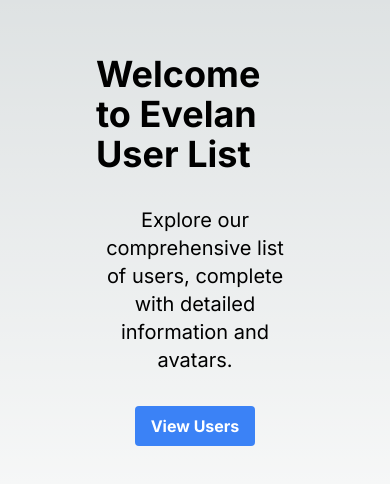
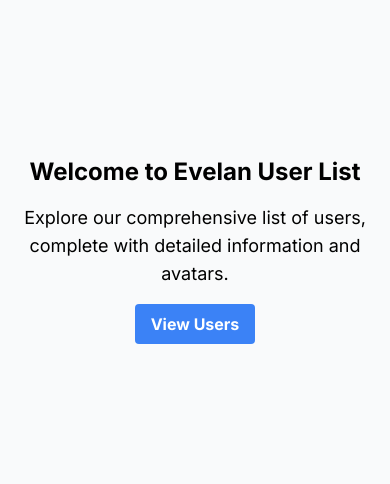
Before and after one commit to arexonmortel/evelan-test-task, a Next.js app: page / in a window 390 px wide. Shown: the part 172-656 px from the top of the page. Built offline with nearby package versions, Linux system fonts and the light colour scheme.

Commit message:
"Update page title, description, and layout in Home component"

```diff
--- a/src/app/page.tsx
+++ b/src/app/page.tsx
@@ -2,15 +2,17 @@ import Link from 'next/link'
 import type { Metadata } from 'next'
 
 export const metadata: Metadata = {
-  title: 'Welcome to Evelan User Lists',
+  title: 'Evelan User Lists',
   description: 'Explore our comprehensive Evelan users lists with detailed information and avatars.',
 }
 
 export default function Home() {
   return (
-    <main className="flex min-h-screen flex-col items-center justify-center p-24">
-      <h1 className="text-4xl font-bold mb-8">Welcome to Evelan User List</h1>
-      <p className="text-xl mb-8 text-center max-w-2xl">
+    <main className="flex min-h-screen flex-col items-center justify-center p-6 md:p-24 bg-gray-50">
+      <h1 className="text-2xl md:text-4xl font-bold mb-4 md:mb-8 text-center">
+        Welcome to Evelan User List
+      </h1>
+      <p className="text-lg md:text-xl mb-4 md:mb-8 text-center max-w-2xl">
         Explore our comprehensive list of users, complete with detailed information and avatars.
       </p>
       <Link
```
